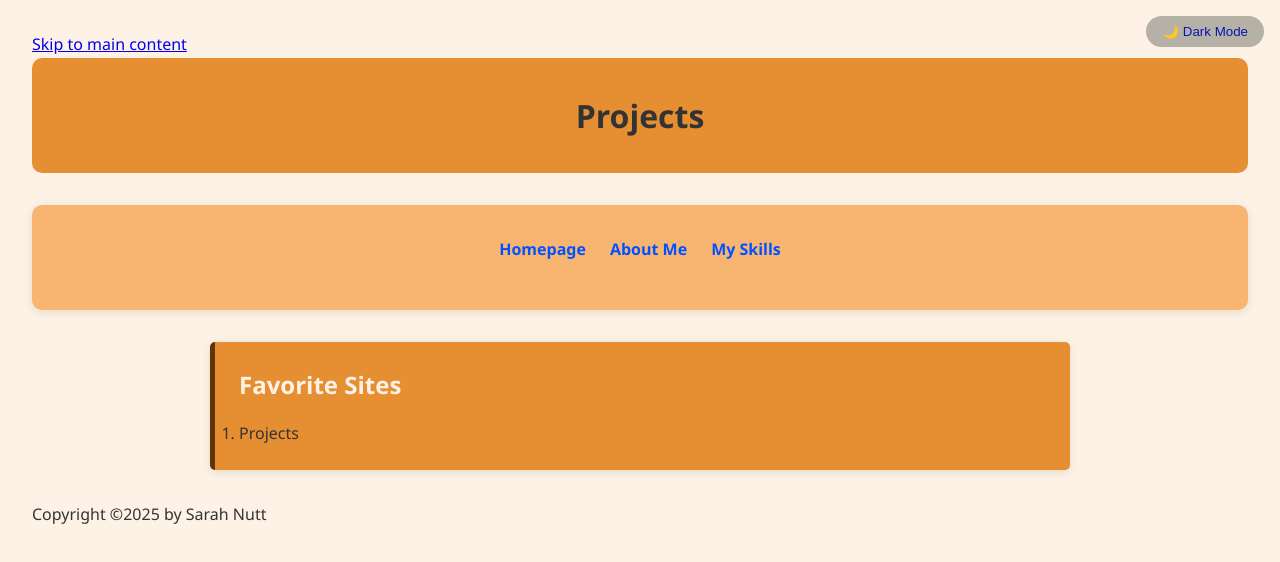
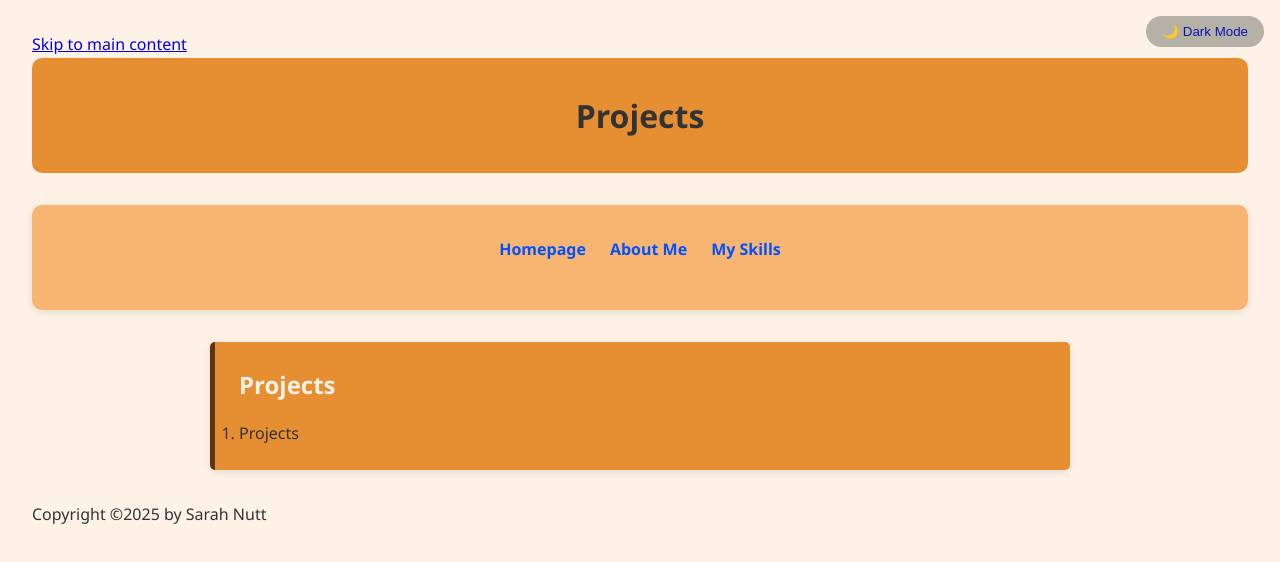
Before and after one commit to snutt10/scn_final_web, a plain HTML site: page myProjects.html in a window 1280 px wide. Drawn offline with Linux system fonts and the light colour scheme; no server answers.

Commit message:
"Adjustments"

```diff
--- a/myProjects.html
+++ b/myProjects.html
@@ -33,7 +33,7 @@
         <div class="container">
             <!-- About section with HTML5 semantic elements-->
             <section id="about" aria-labelledby="about-heading">
-                <h2 id="about-heading">Favorite Sites</h2>
+                <h2 id="about-heading">Projects</h2>
                 <div class="about-content">
                     <div class="about-text">
                         <ol>
```
